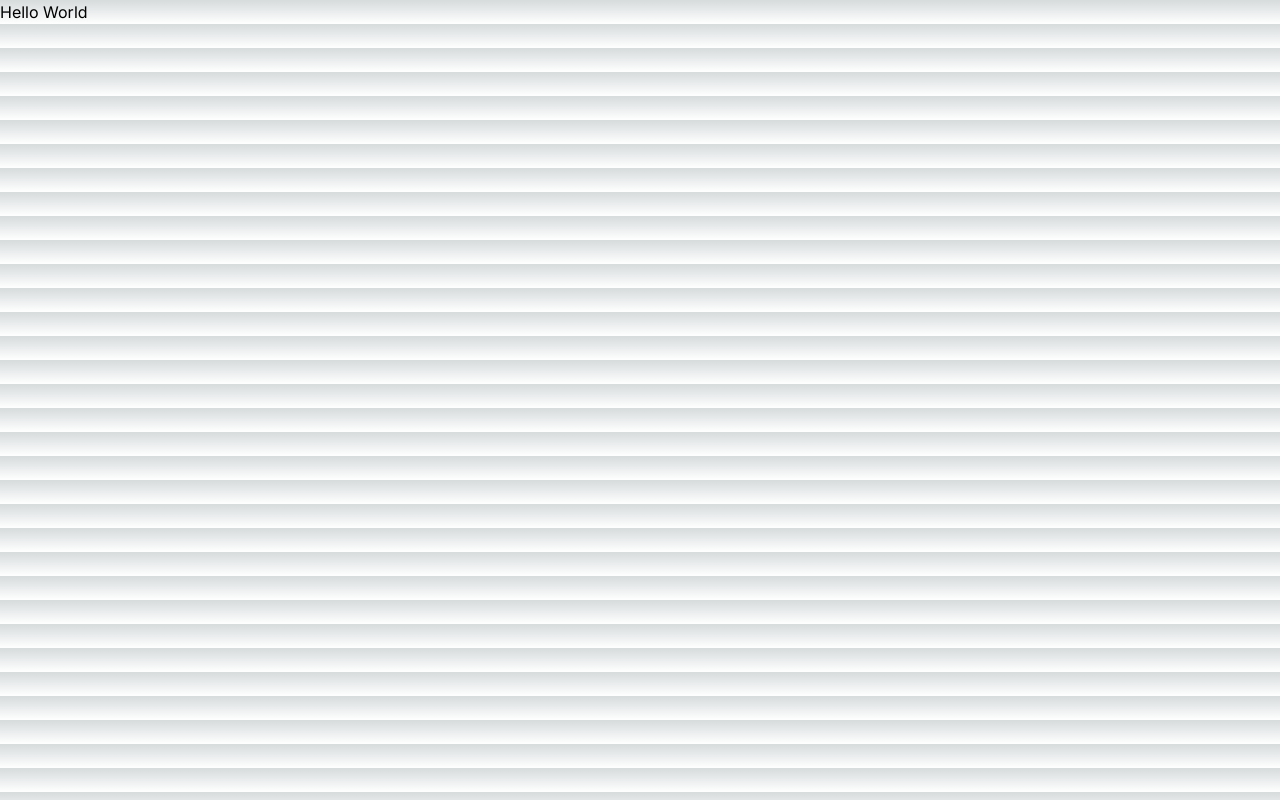
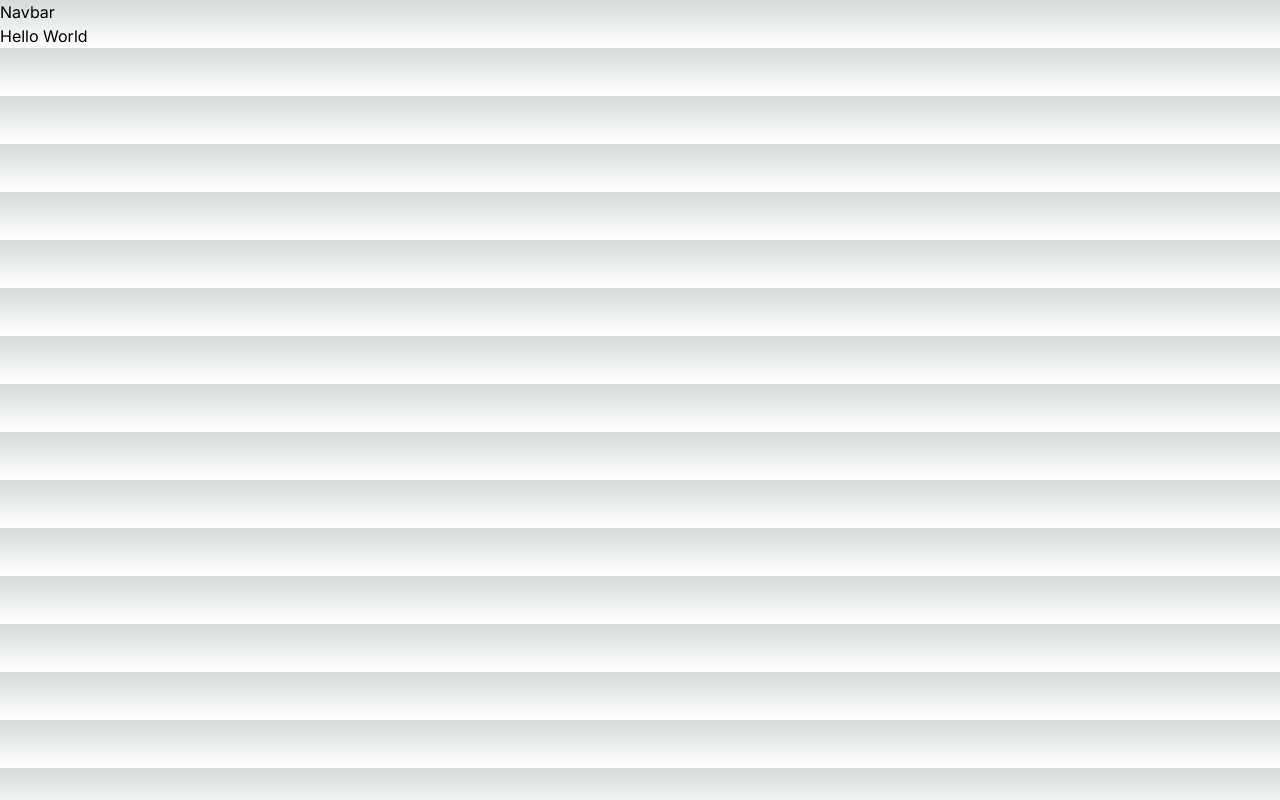
Before and after one commit to romuloromulo/Karasu, a Next.js app: page / in a window 1280 px wide. Built offline with nearby package versions, Linux system fonts and the light colour scheme.

Commit message:
adicionando navbar

```diff
--- /dev/null
+++ b/src/app/components/header/navbar.tsx
@@ -0,0 +1,9 @@
+import React from 'react'
+
+function Navbar() {
+  return (
+    <div>Navbar</div>
+  )
+}
+
+export default Navbar
--- a/src/app/layout.tsx
+++ b/src/app/layout.tsx
@@ -1,6 +1,7 @@
 import type { Metadata } from "next";
 import { Inter } from "next/font/google";
 import "./globals.css";
+import Navbar from "./components/header/navbar";
 
 const inter = Inter({ subsets: ["latin"] });
 
@@ -16,7 +17,10 @@
 }>) {
   return (
     <html lang="en">
-      <body className={inter.className}>{children}</body>
+      <body className={inter.className}>
+        <Navbar />
+        {children}
+      </body>
     </html>
   );
 }
```
